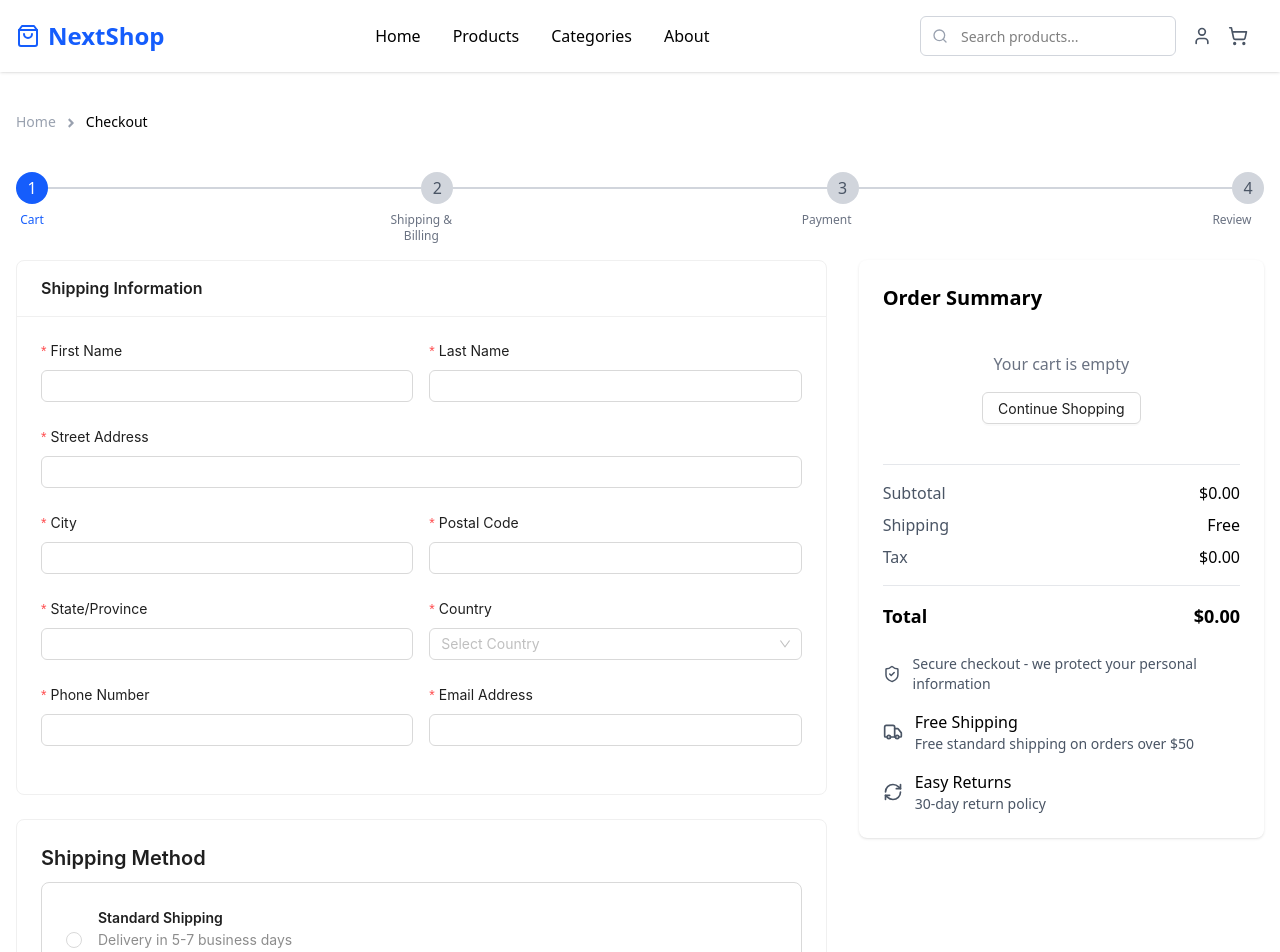
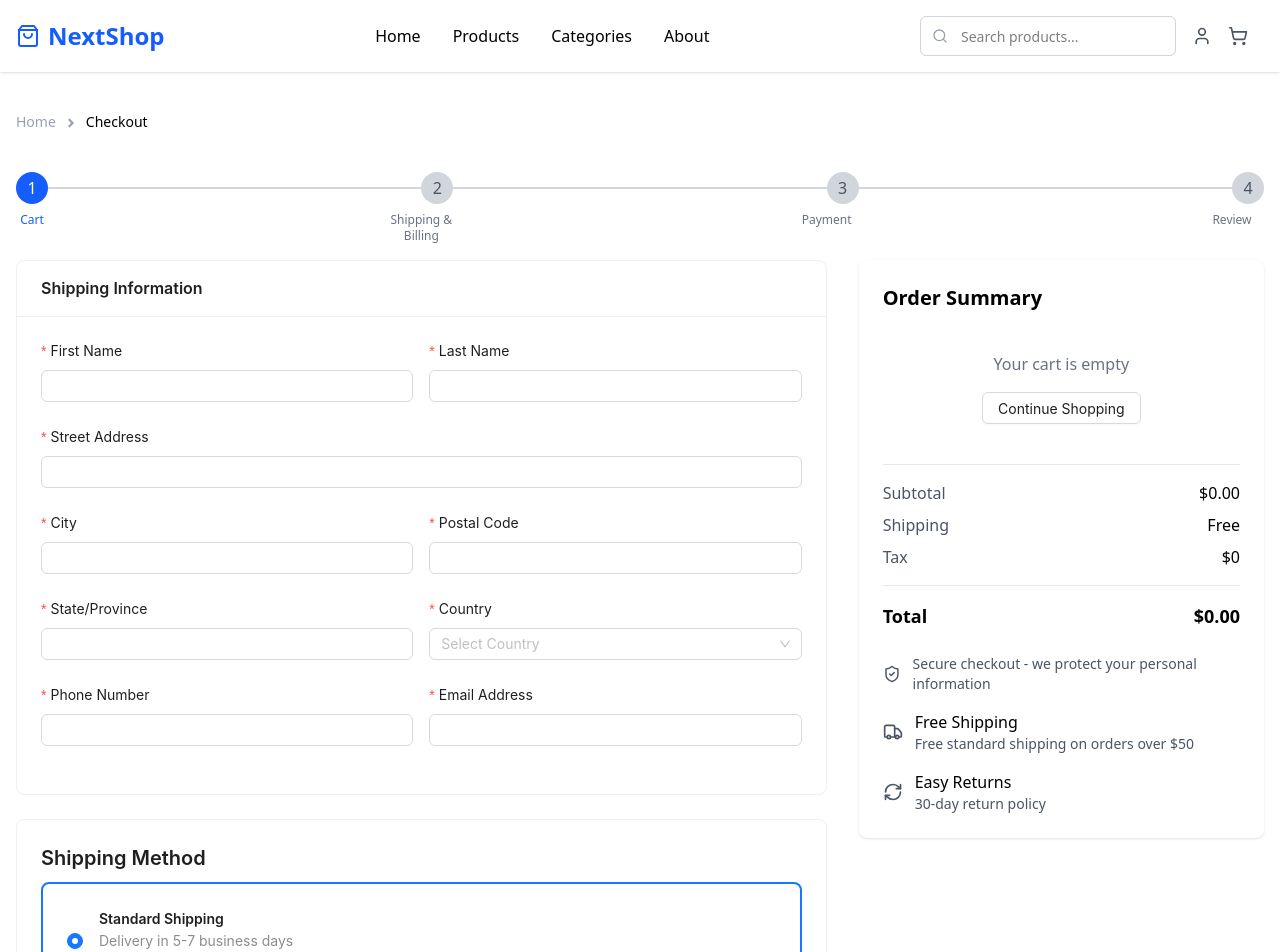
Before and after one commit to hungg2951/ecommerce-learning-vinco, a Next.js app: page /checkout in a window 1280 px wide. Shown: the top 952 px of the page. Built offline with nearby package versions, Linux system fonts and the light colour scheme.

Commit message:
update title

```diff
--- a/src/app/checkout/page.tsx
+++ b/src/app/checkout/page.tsx
@@ -3,18 +3,9 @@ import { useCart } from "@/components/context/CartContext";
 import { Button, Radio } from "antd";
 import { Check, RefreshCw, ShieldCheck, Truck } from "lucide-react";
 import { useRouter } from "next/navigation";
-import React, { useState } from "react";
-import {
-  Form,
-  Input,
-  Select,
-  Checkbox,
-  Row,
-  Col,
-  Card,
-  Typography,
-  Divider,
-} from "antd";
+import React, { useEffect, useState } from "react";
+import { Form, Input, Select, Row, Col, Card, Typography } from "antd";
+import Head from "next/head";
 
 const { Title, Text } = Typography;
 const { Option } = Select;
@@ -42,12 +33,17 @@ const shippingOptions = [
 
 const Checkout = () => {
   const [checkoutStep, setCheckoutStep] = useState(1);
-  const [selected, setSelected] = useState("express");
+  const [selected, setSelected] = useState("standard");
   const [priceShip, setPriceShip] = useState(0);
 
   const router = useRouter();
 
   const { cartItems, getTotalPrice } = useCart();
+
+  useEffect(() => {
+    document.title = "Checkout - NextShop";
+  }, []);
+
   return (
     <div className="container mx-auto px-4">
       <div className="mb-8">
@@ -281,7 +277,11 @@ const Checkout = () => {
                         <Text type="secondary">{option.description}</Text>
                         <br />
                         <Text style={{ fontWeight: "bold" }}>
-                          {option.price === 0 ? "Free" : <span>${option.price}</span> }
+                          {option.price === 0 ? (
+                            "Free"
+                          ) : (
+                            <span>${option.price}</span>
+                          )}
                         </Text>
                       </div>
                     </Card>
@@ -350,11 +350,13 @@ const Checkout = () => {
               </div>
               <div className="flex justify-between">
                 <span className="text-gray-600">Shipping</span>
-                <span>{priceShip === 0 ? "Free" : <span>${priceShip}</span> }</span>
+                <span>
+                  {priceShip === 0 ? "Free" : <span>${priceShip}</span>}
+                </span>
               </div>
               <div className="flex justify-between">
                 <span className="text-gray-600">Tax</span>
-                <span>${getTotalPrice().toFixed(2)}</span>
+                <span>$0</span>
               </div>
             </div>
 
--- a/src/app/layout.tsx
+++ b/src/app/layout.tsx
@@ -18,7 +18,7 @@ const geistMono = Geist_Mono({
 });
 
 export const metadata: Metadata = {
-  title: "Create Next App",
+  title: "Next Shop",
   description: "Generated by create next app",
 };
 
--- a/src/app/products/[id]/page.tsx
+++ b/src/app/products/[id]/page.tsx
@@ -11,7 +11,7 @@ import {
   Truck,
 } from "lucide-react";
 import { useParams, useRouter } from "next/navigation";
-import React, { useState } from "react";
+import React, { useEffect, useState } from "react";
 import Swal from "sweetalert2";
 import useSWR from "swr";
 
@@ -32,10 +32,15 @@ const Product = () => {
     process.env.NEXT_PUBLIC_BASE_URL + "/api/products/" + id,
     fetcher
   );
+
   const { data: products } = useSWR(
     process.env.NEXT_PUBLIC_BASE_URL + "/api/products",
     fetcher
   );
+
+  useEffect(() => {
+    document.title = `${product?.name} - NextShop`;
+  }, [product]);
 
   if (isLoading) return <div>Loading...</div>;
   const thumbnails = [
@@ -87,6 +92,7 @@ const Product = () => {
   const handleActiveTab = (tab: string) => {
     setActiveTab(tab);
   };
+
   return (
     <div>
       <div className="bg-white rounded-lg shadow-sm p-6">
--- a/src/app/products/page.tsx
+++ b/src/app/products/page.tsx
@@ -1,12 +1,11 @@
-import React from 'react'
-
+"use client";
+import React, { useEffect } from "react";
 
 const Products = () => {
-    return (
-        <div>
+  useEffect(() => {
+    document.title = "Products - MyStore";
+  }, []);
+  return <div></div>;
+};
 
-        </div>
-    )
-}
-
-export default Products
+export default Products;
```
